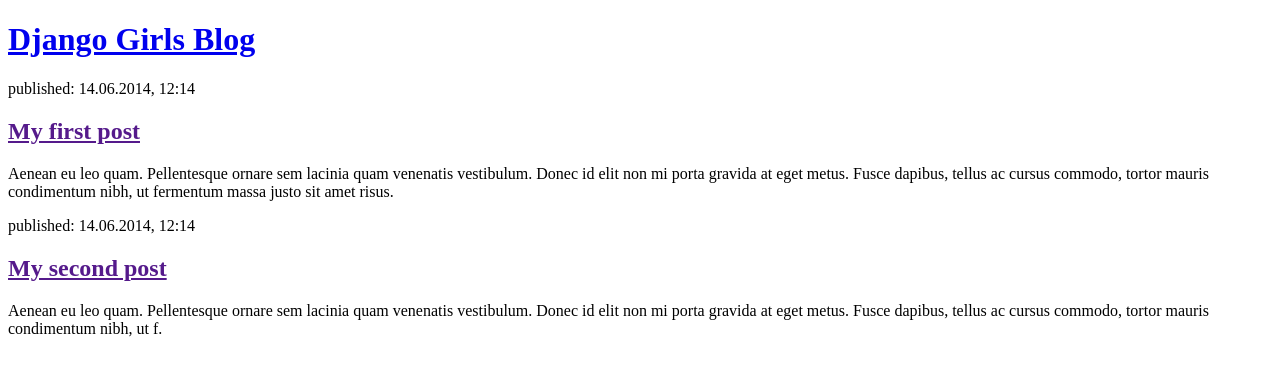
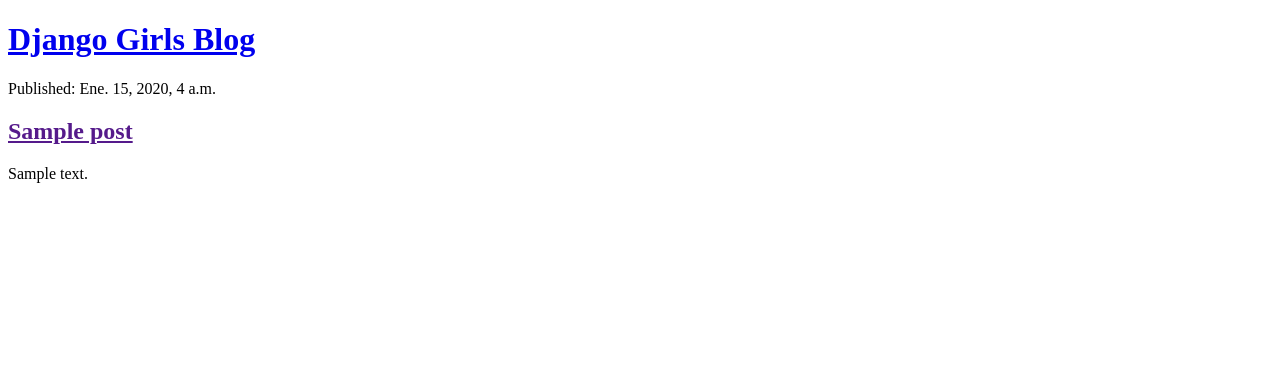
Before and after one commit to Hug0Albert0/django_girls_tutorial, a Django app: page / in a window 1280 px wide. Shown: the top 376 px of the page. Run offline with Django 3.2, Linux system fonts and the light colour scheme; tables that the repository leaves empty hold one stand-in row (values such as "Sample post").

Commit message:
DGT - Datos dinamicos en la vista

```diff
--- a/blog/models.py
+++ b/blog/models.py
@@ -11,6 +11,7 @@
     title = models.CharField(max_length=200)
     text = models.TextField()
     create_date = models.DateTimeField(default=timezone.now)
+    published_date = models.DateTimeField(blank=True, null=True)
 
     def publish(self):
         self.published_date = timezone.now()
--- a/blog/templates/blog/post_list.html
+++ b/blog/templates/blog/post_list.html
@@ -7,15 +7,12 @@
         <header>
             <h1><a href="/">Django Girls Blog</a></h1>
         </header>
-        <article>
-            <time>published: 14.06.2014, 12:14</time>
-            <h2><a href="">My first post</a></h2>
-            <p>Aenean eu leo quam. Pellentesque ornare sem lacinia quam venenatis vestibulum. Donec id elit non mi porta gravida at eget metus. Fusce dapibus, tellus ac cursus commodo, tortor mauris condimentum nibh, ut fermentum massa justo sit amet risus.</p>
-        </article>
-        <article>
-            <time>published: 14.06.2014, 12:14</time>
-            <h2><a href="">My second post</a></h2>
-            <p>Aenean eu leo quam. Pellentesque ornare sem lacinia quam venenatis vestibulum. Donec id elit non mi porta gravida at eget metus. Fusce dapibus, tellus ac cursus commodo, tortor mauris condimentum nibh, ut f.</p>
-        </article>
+        {% for post in posts %}
+            <article>
+                <time>Published: {{ post.published_date }}</time>
+                <h2><a href="">{{ post.title }}</a></h2>
+                <p>{{ post.text|linebreaksbr }}</p>
+            </article>
+        {% endfor %}
     </body>
 </html>
--- a/blog/views.py
+++ b/blog/views.py
@@ -1,5 +1,8 @@
 from django.shortcuts import render
+from django.utils import timezone
+from .models import Post
 
 
 def post_list(request):
-    return render(request, 'blog/post_list.html')
+    posts = Post.objects.filter(published_date__lte=timezone.now()).order_by('published_date')
+    return render(request, 'blog/post_list.html', {'posts': posts})
```
Also changed, not shown: 1 other file.
